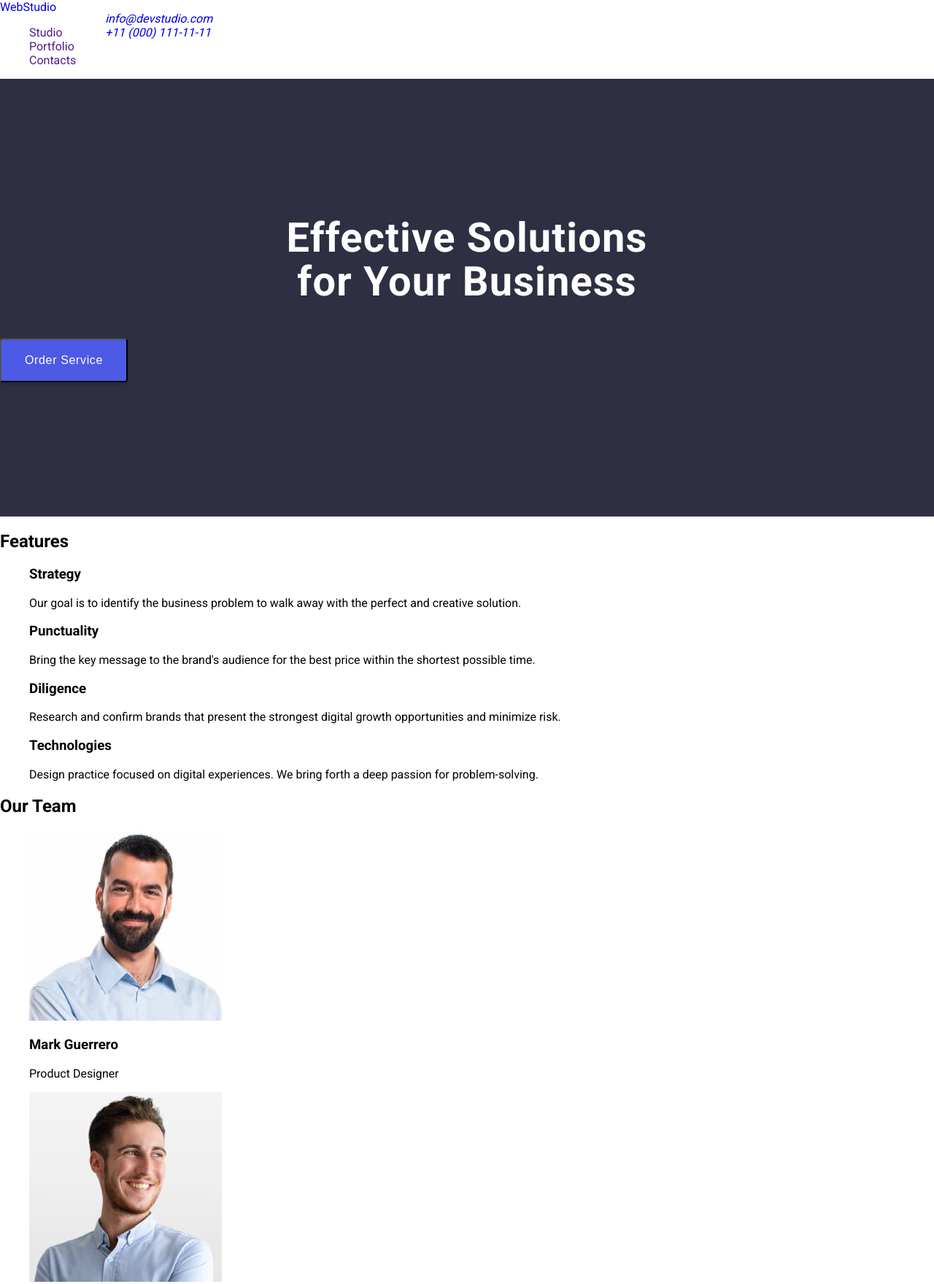
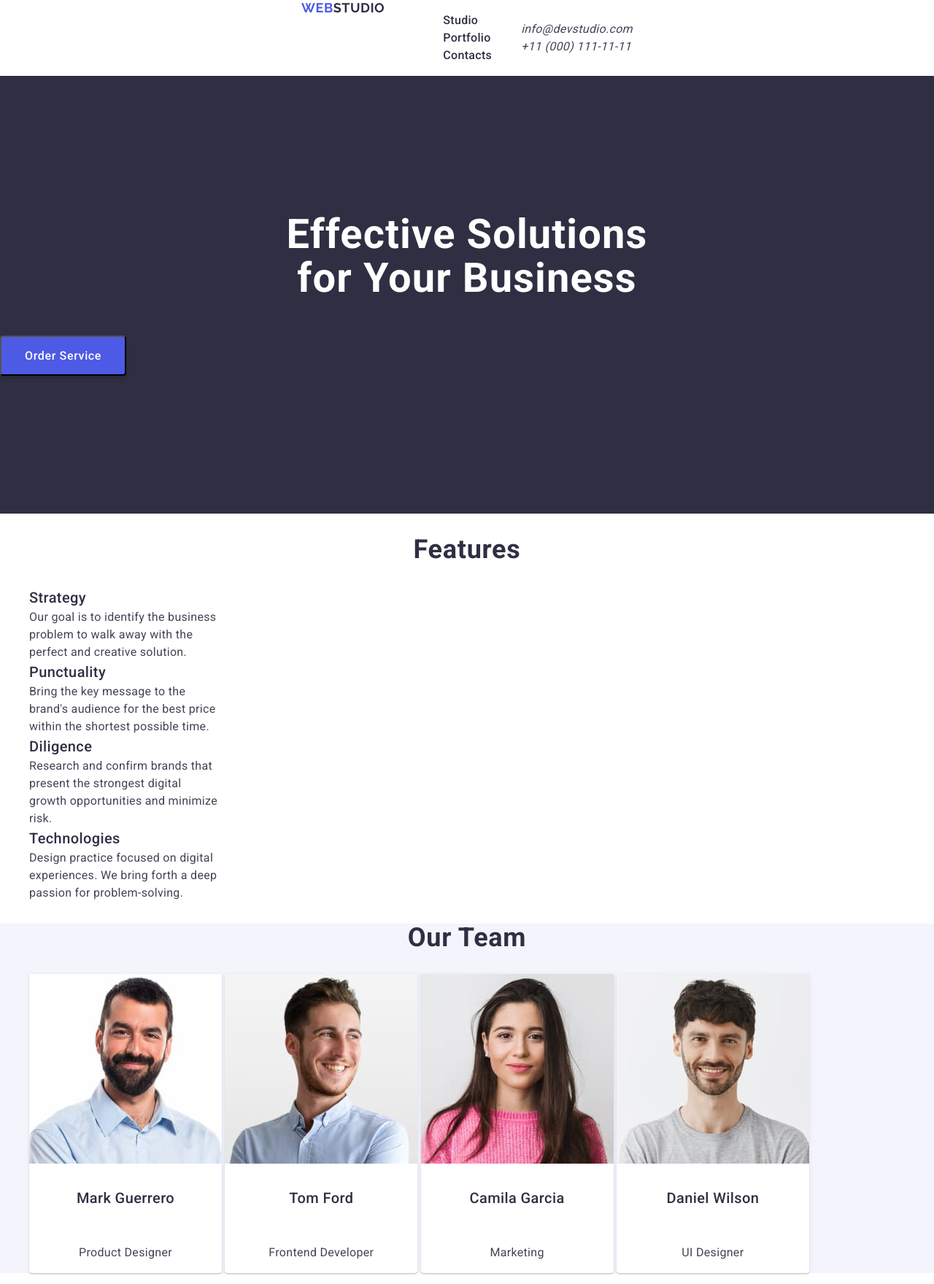
Before and after one commit to Artem0202/goit-markup-hw-02, a plain HTML site: page index.html in a window 1280 px wide. Shown: the top 1760 px of the page at 73% size. Drawn offline with nearby package versions, Linux system fonts and the light colour scheme.

Commit message:
Update style.css 1.2

```diff
--- a/css/styles.css
+++ b/css/styles.css
@@ -1,8 +1,15 @@
-html,
 body {
     font-family: 'Roboto', sans-serif;
     margin: 0;
     height: 100%;
+    background-color: #FFFFFF;
+    color: #434455;
+    font-size: 16px;
+    font-style: normal;
+    font-weight: 400;
+    line-height: 1.5;
+    letter-spacing: 0.32px;
+
 }
 
 ul {
@@ -13,9 +20,44 @@ text-decoration: none;
 }
 .top-line {
 display: flex;
-margin: 0;
+justify-content: center;
+align-items: center;
+flex-shrink: 0;
+}
+.logo-first-part {
+color: #4D5AE5;
+font-family: 'Raleway';
+font-size: 18px;
+font-weight: 700;
+line-height: 1.17;
+letter-spacing: 0.54px;
+text-transform: uppercase;
+}
+.logo-second-part {
+color: #2E2F42;
+font-family: 'Raleway';
+font-size: 18px;
+font-weight: 700;
+line-height: 1.17;
+letter-spacing: 0.54px;
+text-transform: uppercase;
+}
+.navigation {
+display: inline-flex;
+align-items: flex-start;
+gap: 40px;
+}
+.navigation-menu-list {
+color: #2E2F42;
+font-weight: 500;
+}
+.top-line-address {
+color: currentColor;
+}
+.top-line-address:hover, .top-line-address:focus, .navigation-menu-list:hover, .navigation-menu-list:focus {
+color: #404BBF;
+}
 
-}
 
 .titel-page {
 background: #2E2F42;
@@ -23,7 +65,6 @@ width: 100%;
 height: 600px;
 flex-shrink: 0;
 margin: 0;
-padding: auto;
 }
 .titel {
 color: #FFFFFF;
@@ -32,7 +73,7 @@ padding-top: 188px;
 padding-bottom: 48px;
 font-size: 56px;
 font-weight: 700;
-line-height: 60px;
+line-height: 1.07;
 letter-spacing: 1.12px;
 width: 496px;
 margin: auto;
@@ -48,7 +89,70 @@ gap: 10px;
 color: #FFFFFF;
 font-size: 16px;
 font-weight: 500;
-line-height: 24px;
+line-height: 1.2;
 letter-spacing: 0.64px;
 margin-bottom: 188px;
+cursor: pointer;
 }
+.titel-page-button:hover, .titel-page-button:focus {
+background: #404BBF;
+}
+
+.features-section {
+flex-shrink: 0;
+}
+.section-list-titel {
+color: #2E2F42;
+font-size: 20px;
+font-weight: 500;
+letter-spacing: 0.4px;
+margin: 0;
+}
+.section-list-description {
+width: 264px;
+margin: 0;
+}
+
+.team-section {
+background-color: #F4F4FD;
+}
+.team-section-bloc {
+border-radius: 0px 0px 4px 4px;
+background: var(--WHITE, #FFF);
+box-shadow: 0px 2px 1px 0px rgba(46, 47, 66, 0.08), 0px 1px 1px 0px rgba(46, 47, 66, 0.16), 0px 1px 6px 0px rgba(46, 47, 66, 0.08);
+display: inline-flex;
+padding-bottom: 0px;
+flex-direction: column;
+justify-content: center;
+align-items: center;
+gap: 32px;
+}
+.section-titel {
+color: #2E2F42;
+text-align: center;
+font-size: 36px;
+font-weight: 700;
+line-height: 1.11;
+letter-spacing: 0.72px;
+text-transform: capitalize;
+}
+.portfolio-section-bloc {
+border: 1px solid var(--CORNFLOWER, #E7E9FC);
+background: var(--WHITE, #FFF);
+display: flex;
+width: 360px;
+height: 420px;
+padding-bottom: 0px;
+flex-direction: column;
+align-items: flex-start;
+gap: 32px;
+flex-shrink: 0;
+}
+
+.footer-section {
+background-color: #2E2F42;
+}
+.footer-description {
+color: #FFFFFF;
+width: 264px;
+}
--- a/index.html
+++ b/index.html
@@ -2,6 +2,7 @@
 <html lang="en">
 <head>
     <meta charset="UTF-8">
+    <link rel="stylesheet" href="https://cdn.jsdelivr.net/npm/modern-normalize@2.0.0/modern-normalize.min.css">
     <link rel="preconnect" href="https://fonts.googleapis.com">
     <link rel="preconnect" href="https://fonts.gstatic.com" crossorigin>
     <link href="https://fonts.googleapis.com/css2?family=Raleway:wght@700&family=Roboto:wght@400;500;700&display=swap"
@@ -14,25 +15,25 @@
 <body>
 <header class="top-line">
     <nav class="navigation">
-        <a calss="logo" href="./index.html" target="_blank">WebStudio</a>
+        <a class="logo-first-part" href="./index.html">Web<span class="logo-second-part">Studio</span></a>
 
-        <ul>
+        <ul class="navigation-menu">
             <li>
-                <a href="">Studio</a>
+                <a class="navigation-menu-list" href="#studio">Studio</a>
             </li>
             <li>
-                <a href="">Portfolio</a>
+                <a class="navigation-menu-list" href="#portfolio">Portfolio</a>
             </li>
             <li>
-                <a href="">Contacts</a>
+                <a class="navigation-menu-list" href="#contacrts">Contacts</a>
             </li>
         </ul>
     </nav>
 
     <address>
         <ul>
-            <li><a href="mailto:info@devstudio.com">info@devstudio.com</a></li>
-            <li><a href="tel:+110001111111">+11 (000) 111-11-11</a></li>
+            <li><a class="top-line-address" href="mailto:info@devstudio.com">info@devstudio.com</a></li>
+            <li><a class="top-line-address" href="tel:+110001111111">+11 (000) 111-11-11</a></li>
         </ul>
     </address>
 </header>
@@ -43,96 +44,94 @@
         <button class="titel-page-button" type="button">Order Service</button>
     </section>
 
-    <section>
-        <h2>Features</h2>
+    <section class="features-saction">
+        <h2 class="section-titel" id="studio">Features</h2>
         <ul>
-            <li>
-                <h3>Strategy</h3>
-                <p>Our goal is to identify the business problem to walk away with the perfect and creative solution.</p>
+            <li class="features-section-list">
+                <h3 class="section-list-titel">Strategy</h3>
+                <p class="section-list-description">Our goal is to identify the business problem to walk away with the perfect and creative solution.</p>
             </li>
-            <li>
-                <h3>Punctuality</h3>
-                <p>Bring the key message to the brand's audience for the best price within the shortest possible time.</p>
+            <li class="features-section-list">
+                <h3 class="section-list-titel">Punctuality</h3>
+                <p class="section-list-description">Bring the key message to the brand's audience for the best price within the shortest possible time.</p>
             </li>
-            <li>
-                <h3>Diligence</h3>
-                <p>Research and confirm brands that present the strongest digital growth opportunities and minimize risk.</p>
+            <li class="features-section-list">
+                <h3 class="section-list-titel">Diligence</h3>
+                <p class="section-list-description">Research and confirm brands that present the strongest digital growth opportunities and minimize risk.</p>
             </li>
-            <li>
-                <h3>Technologies</h3>
-                <p>Design practice focused on digital experiences. We bring forth a deep passion for problem-solving.</p>
+            <li class="features-section-list">
+                <h3 class="section-list-titel">Technologies</h3>
+                <p class="section-list-description">Design practice focused on digital experiences. We bring forth a deep passion for problem-solving.</p>
             </li>
         </ul>
         </section>
 
-    <section>
-        <h2>Our Team</h2>
-        <ul>
-            <li>
+    <section class="team-section">
+        <h2 class="section-titel">Our Team</h2>
+        <ul class="team-section-list">
+            <li class="team-section-bloc">
                 <img src="./images/Mark.jpg" alt="Photo with Product Designer" width="264" height="260">
-                <h3>Mark Guerrero</h3>
-                <p>Product Designer</p>
+                <h3 class="section-list-titel">Mark Guerrero</h3>
+                <p class="team-section-list-description">Product Designer</p>
             </li>
-            <li>
+            <li class="team-section-bloc">
                 <img src="./images/Tom.jpg" alt="Photo with Frontend Developer" width="264" height="260">
-                <h3>Tom Ford</h3>
-                <p>Frontend Developer</p>
+                <h3 class="section-list-titel">Tom Ford</h3>
+                <p class="team-section-list-description">Frontend Developer</p>
             </li>
-            <li>
+            <li class="team-section-bloc">
                 <img src="./images/Camila.jpg" alt="Photo with Marketing" width="264" height="260">
-                <h3>Camila Garcia</h3>
-                <p>Marketing</p>
+                <h3 class="section-list-titel">Camila Garcia</h3>
+                <p class="team-section-list-description">Marketing</p>
             </li>
-            <li>
+            <li class="team-section-bloc">
                 <img src="./images/Daniel.jpg" alt="Photo with UI Designer" width="264" height="260">
-                <h3>Daniel Wilson</h3>
-                <p>UI Designer</p>
+                <h3 class="section-list-titel">Daniel Wilson</h3>
+                <p class="team-section-list-description">UI Designer</p>
             </li>
         </ul>
     </section>
 
-    <section>
-        <h2>Our Portfolio</h2>
-        <ul>
-            <li>
+    <section class="portfolio-section">
+        <h2 class="section-titel" id="portfolio">Our Portfolio</h2>
+        <ul class="portfolio-section-list">
+            <li class="portfolio-section-bloc">
                 <img src="./images/BankingApp.jpg" alt="Screen banking application" width="360">
-                <h3>Banking App</h3>
-                <p>App</p>
+                <h3 class="section-list-titel">Banking App</h3>
+                <p class="section-list-description">App</p>
             </li>
-            <li>
+            <li class="portfolio-section-bloc">
                 <img src="./images/CashlessPayment.jpg" alt="The phone pays using a QR-code" width="360">
-                <h3>Cashless Payment</h3>
-                <p>Marketing</p>
+                <h3 class="section-list-titel">Cashless Payment</h3>
+                <p class="section-list-description">Marketing</p>
             </li>
-            <li>
+            <li class="portfolio-section-bloc">
                 <img src="./images/MaditationApp.jpg" alt="Laptop and phone with application" width="360">
-                <h3>Meditaion App</h3>
-                <p>App</p>
+                <h3 class="section-list-titel">Meditaion App</h3>
+                <p class="section-list-description">App</p>
             </li>
-            <li>
+            <li class="portfolio-section-bloc">
                 <img src="./images/TaxiService.jpg" alt="Driver in car with phone" width="360">
-                <h3>Taxi Service</h3>
-                <p>Marketing</p>
+                <h3 class="section-list-titel">Taxi Service</h3>
+                <p class="section-list-description">Marketing</p>
             </li>
-            <li>
+            <li class="portfolio-section-bloc">
                 <img src="./images/ScreenIllustration.jpg" alt="Phone with pictures Moon" width="360">
-                <h3>Screen Illustration</h3>
-                <p>Design</p>
+                <h3 class="section-list-titel">Screen Illustration</h3>
+                <p class="section-list-description">Design</p>
             </li>
-            <li>
+            <li class="portfolio-section-bloc">
                 <img src="./images/OnlineCourses.jpg" alt="Girl with airpods" width="360">
-                <h3>Online Courses</h3>
-                <p>Marketing</p>
+                <h3 class="section-list-titel">Online Courses</h3>
+                <p class="section-list-description">Marketing</p>
             </li>
-
         </ul>
     </section>
 </main>
 
-<footer>
-    <a href="./index.html" target="_blank">WebStudio</a>
-
-    <p>Increase the flow of customers and sales for your business with digital marketing & growth solutions.</p>
+<footer class="footer-section">
+    <a class="logo-first-part" href="./index.html">Web<span class="logo-second-part">Studio</span></a>
+    <p class="footer-description">Increase the flow of customers and sales for your business with digital marketing & growth solutions.</p>
 </footer>
 </body>
 </html>
```
